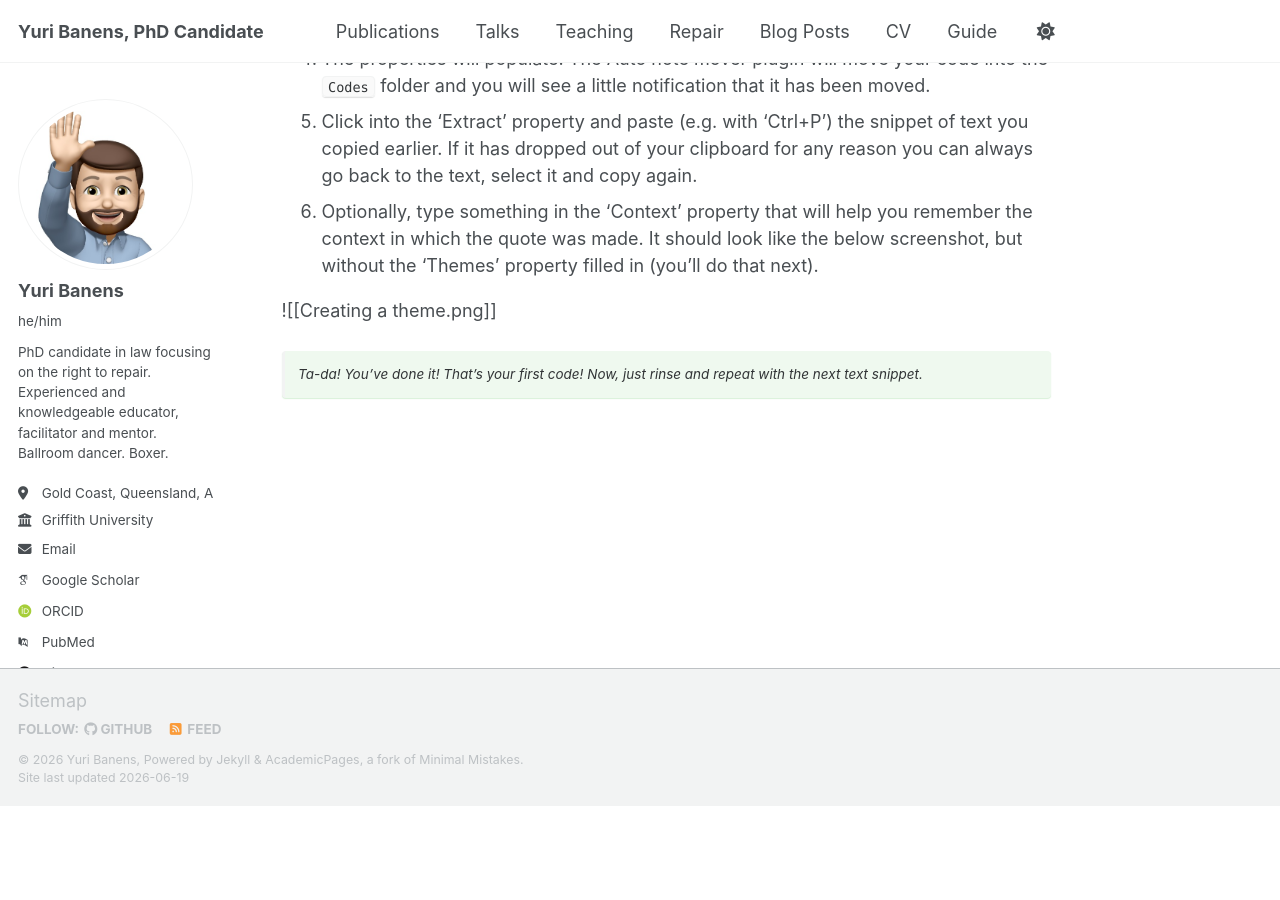
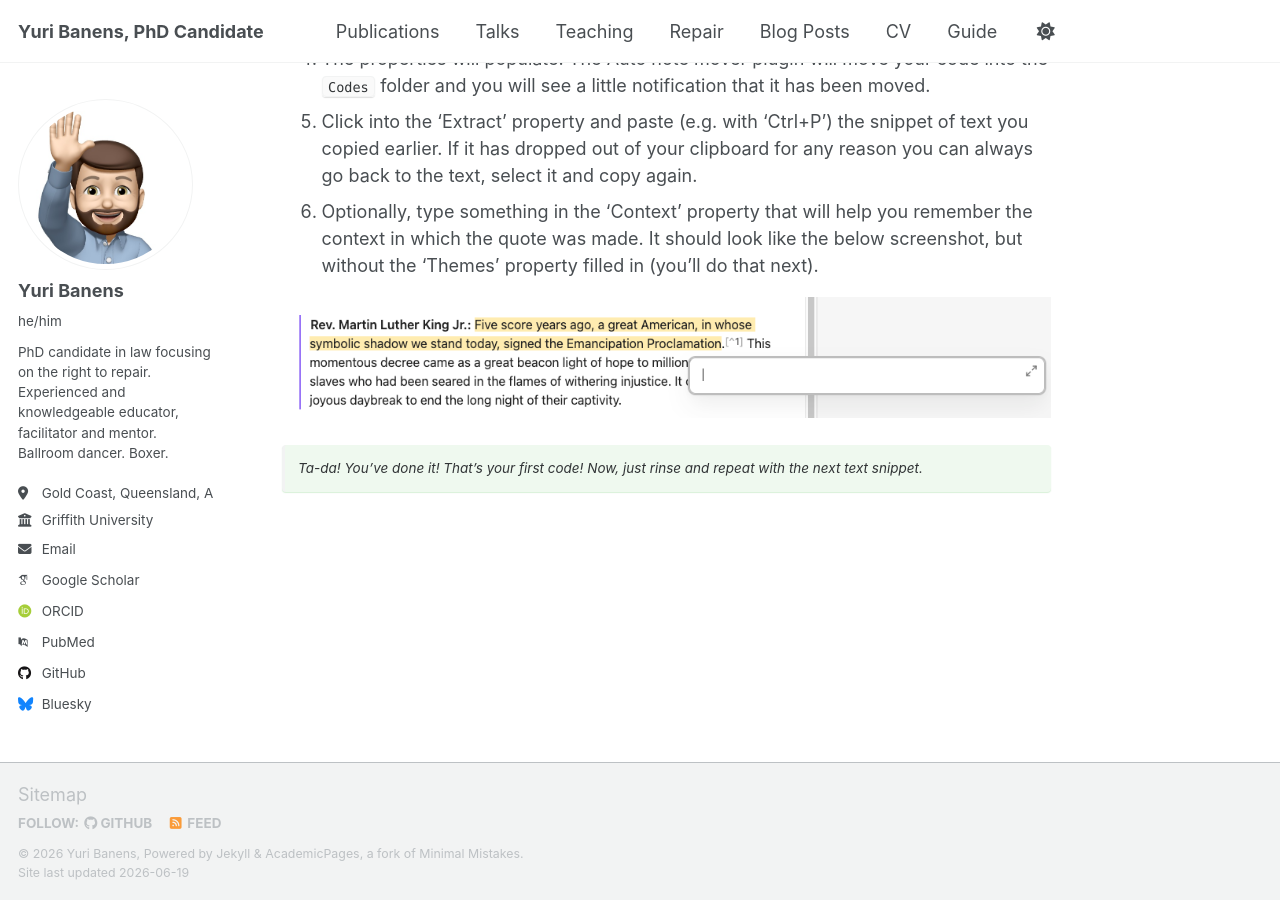
Before and after one commit to ybanens/ybanens.github.io, a Jekyll site: the page built from _pages/ta-code.md, in a window 1280 px wide and 900 px high, scrolled down 2116 px. Built offline with Jekyll 4.4.1, drawn with Linux system fonts in a browser that asks for light colours; some web fonts are replaced; a script that is not in the unit is left out; before the commit the page ends 2922 px from its top, so only the background shows below that; part of the change alters nothing that is shown.

Commit message:
Update ta-code.md

```diff
--- a/_pages/ta-code.md
+++ b/_pages/ta-code.md
@@ -57,7 +57,7 @@ Then, with it still selected, type `==` (that's the equals sign, twice). Two equ
 5. Click into the 'Extract' property and paste (e.g. with 'Ctrl+P') the snippet of text you copied earlier. If it has dropped out of your clipboard for any reason you can always go back to the text, select it and copy again.
 6. Optionally, type something in the 'Context' property that will help you remember the context in which the quote was made. It should look like the below screenshot, but without the 'Themes' property filled in (you'll do that next).
 
-![[Creating a theme.png]]
+![Creating a theme.png](https://github.com/ybanens/ybanens.github.io/blob/master/files/Creating%20a%20footnote.png)
 
 > Ta-da!
 > You've done it! That's your first code! Now, just rinse and repeat with the next text snippet.
```
